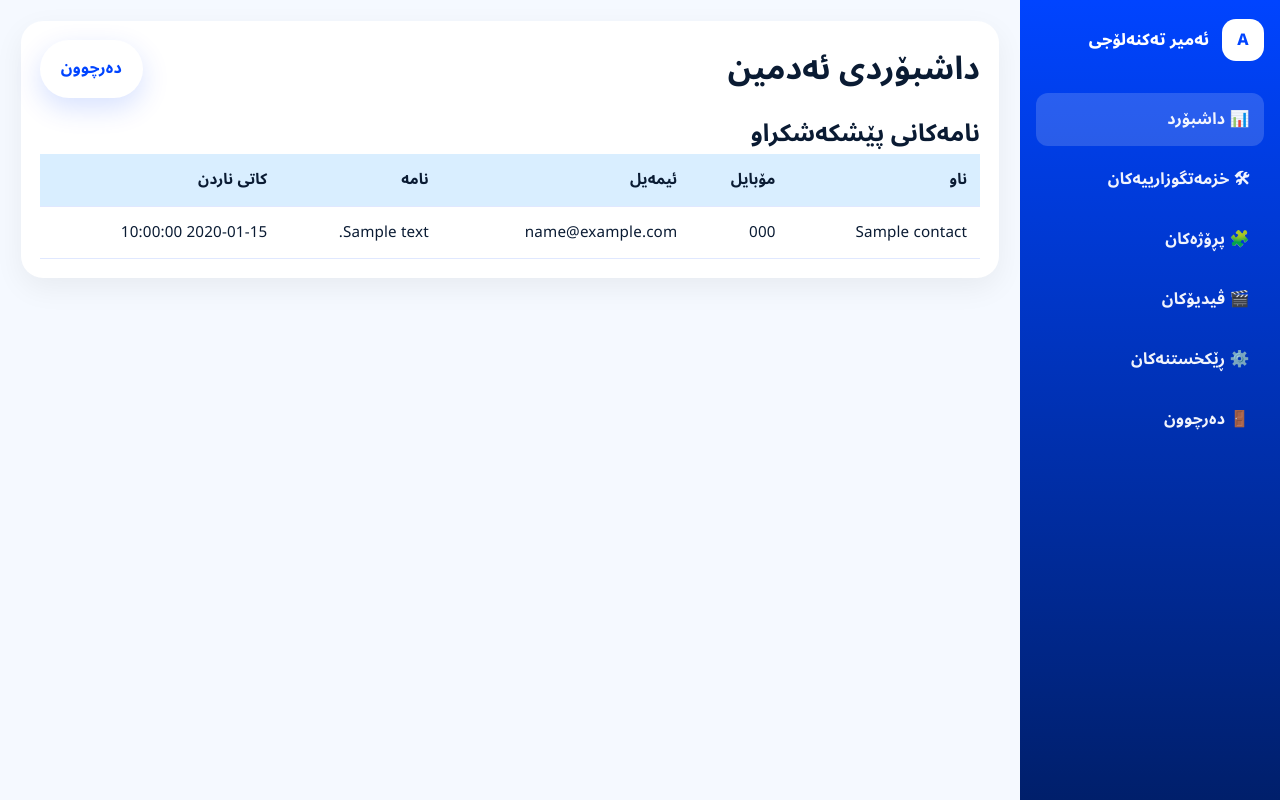
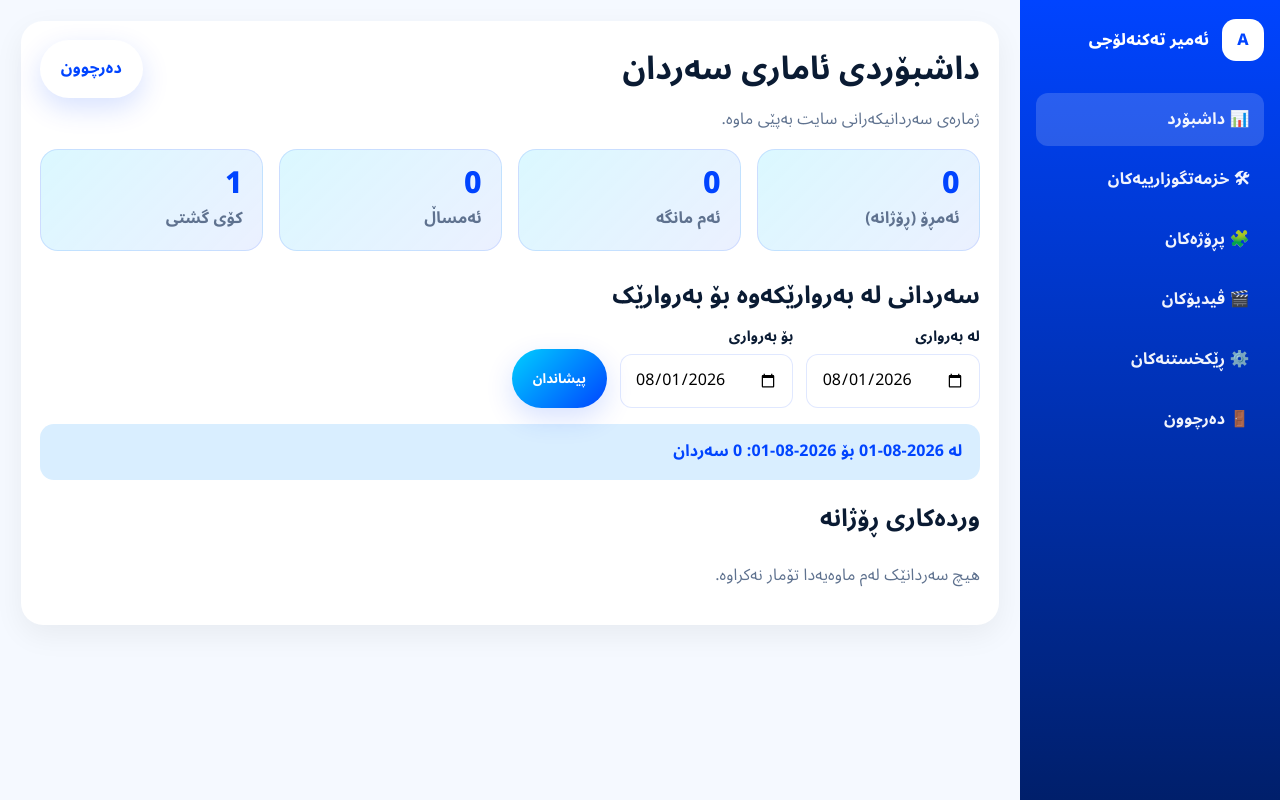
Before and after one commit to amirtech0022-art/delivary, a PHP site: page /admin/dashboard.php in a window 1280 px wide. Run offline with PHP 8.4, Linux system fonts and the light colour scheme; the visitor is signed in with stand-in values (Sample User, id 1); tables that the repository leaves empty hold one stand-in row (values such as "Sample post"); some libraries are stand-ins or nearby versions.

Commit message:
Add visitor analytics by implementing visit tracking and dashboard statistics

```diff
--- a/admin/dashboard.php
+++ b/admin/dashboard.php
@@ -6,29 +6,74 @@ if (!($_SESSION['admin_logged_in'] ?? false)) {
 }
 require_once __DIR__ . '/../includes/db.php';
 $conn = getDbConnection();
+ensureVisitsTable();
 
-$messages = [];
-$result = mysqli_query($conn, 'SELECT * FROM contacts ORDER BY id DESC');
-while ($row = mysqli_fetch_assoc($result)) {
-    $messages[] = $row;
+// Helper: run a COUNT(*) query and return the integer result.
+function countVisits($sql, $types = '', ...$params)
+{
+    $conn = getDbConnection();
+    $stmt = $conn->prepare($sql);
+    if ($types !== '') {
+        $stmt->bind_param($types, ...$params);
     }
+    $stmt->execute();
+    $row = $stmt->get_result()->fetch_assoc();
+    return (int)($row['c'] ?? 0);
+}
+
+$todayCount = countVisits('SELECT COUNT(*) AS c FROM visits WHERE visit_date = CURDATE()');
+$monthCount = countVisits('SELECT COUNT(*) AS c FROM visits WHERE YEAR(visit_date) = YEAR(CURDATE()) AND MONTH(visit_date) = MONTH(CURDATE())');
+$yearCount  = countVisits('SELECT COUNT(*) AS c FROM visits WHERE YEAR(visit_date) = YEAR(CURDATE())');
+$totalCount = countVisits('SELECT COUNT(*) AS c FROM visits');
+
+// Date range filter (from / to). Defaults: first day of this month .. today.
+$validDate = static function ($value) {
+    $d = DateTime::createFromFormat('Y-m-d', (string)$value);
+    return ($d && $d->format('Y-m-d') === $value) ? $value : null;
+};
+$from = $validDate($_GET['from'] ?? '') ?? date('Y-m-01');
+$to   = $validDate($_GET['to'] ?? '')   ?? date('Y-m-d');
+if ($from > $to) { [$from, $to] = [$to, $from]; }
+
+$rangeCount = countVisits('SELECT COUNT(*) AS c FROM visits WHERE visit_date BETWEEN ? AND ?', 'ss', $from, $to);
+
+// Daily breakdown within the selected range.
+$daily = [];
+$stmt = $conn->prepare('SELECT visit_date, COUNT(*) AS c FROM visits WHERE visit_date BETWEEN ? AND ? GROUP BY visit_date ORDER BY visit_date DESC');
+$stmt->bind_param('ss', $from, $to);
+$stmt->execute();
+$res = $stmt->get_result();
+while ($row = $res->fetch_assoc()) $daily[] = $row;
+$maxDaily = 0;
+foreach ($daily as $d) { if ((int)$d['c'] > $maxDaily) $maxDaily = (int)$d['c']; }
 ?>
 <!DOCTYPE html>
 <html lang="ckb" dir="rtl">
 <head>
   <meta charset="UTF-8" />
   <meta name="viewport" content="width=device-width, initial-scale=1.0" />
-  <title>ئەدمین | دۆخی پێشکەشەکان</title>
+  <title>ئەدمین | داشبۆردی ئامار</title>
   <link rel="preconnect" href="https://fonts.googleapis.com" />
   <link rel="preconnect" href="https://fonts.gstatic.com" crossorigin />
   <link href="https://fonts.googleapis.com/css2?family=Amiri:wght@400;700&family=Noto+Sans+Arabic:wght@300;400;500;600;700;800&display=swap" rel="stylesheet" />
   <link rel="stylesheet" href="../assets/style.css" />
   <link rel="stylesheet" href="assets.css" />
   <style>
+    .stat-cards { display: grid; grid-template-columns: repeat(4, minmax(0, 1fr)); gap: 1rem; margin: 1rem 0 1.6rem; }
+    .stat-box { border-radius: 18px; padding: 1.1rem 1.2rem; background: linear-gradient(135deg, rgba(0,207,255,0.14), rgba(0,68,255,0.08)); border: 1px solid var(--border); }
+    .stat-box .num { font-size: 1.9rem; font-weight: 800; color: var(--primary-deep); line-height: 1.1; }
+    .stat-box .lbl { color: var(--muted); font-weight: 700; margin-top: 0.25rem; }
+    .filter-row { display: flex; flex-wrap: wrap; gap: 0.8rem; align-items: end; margin: 0.5rem 0 1rem; }
+    .filter-row .field { display: grid; gap: 0.3rem; }
+    .filter-row label { font-weight: 700; font-size: 0.9rem; }
+    .filter-row input { padding: 0.7rem 0.9rem; border-radius: 12px; border: 1px solid var(--border); font: inherit; }
+    .range-result { background: var(--pale-blue); border-radius: 14px; padding: 0.9rem 1.1rem; font-weight: 700; color: var(--primary-deep); margin-bottom: 1.2rem; }
     table { width: 100%; border-collapse: collapse; font-size: 0.95rem; }
-    th, td { border-bottom: 1px solid var(--border); padding: 0.8rem; text-align: right; vertical-align: top; }
+    th, td { border-bottom: 1px solid var(--border); padding: 0.8rem; text-align: right; vertical-align: middle; }
     th { background: var(--pale-blue); }
-    .actions a { color: var(--primary-deep); font-weight: 700; }
+    .bar { height: 10px; border-radius: 999px; background: linear-gradient(135deg, var(--accent-cyan), var(--primary-deep)); min-width: 6px; }
+    .empty { color: var(--muted); padding: 1rem 0; }
+    @media (max-width: 900px) { .stat-cards { grid-template-columns: repeat(2, minmax(0,1fr)); } }
   </style>
 </head>
 <body>
@@ -50,34 +95,61 @@ while ($row = mysqli_fetch_assoc($result)) {
 
     <main class="admin-main">
       <div class="admin-card">
-        <div class="topbar" style="display:flex; justify-content:space-between; align-items:center; margin-bottom:1rem;">
-          <h1 style="margin:0;">داشبۆردی ئەدمین</h1>
+        <div class="topbar" style="display:flex; justify-content:space-between; align-items:center; margin-bottom:0.5rem;">
+          <h1 style="margin:0;">داشبۆردی ئاماری سەردان</h1>
           <a class="btn btn-secondary" href="logout.php">دەرچوون</a>
         </div>
+        <p style="color:var(--muted); margin-bottom:0.5rem;">ژمارەی سەردانیکەرانی سایت بەپێی ماوە.</p>
 
-        <h2>نامەکانی پێشکەشکراو</h2>
+        <div class="stat-cards">
+          <div class="stat-box"><div class="num"><?= number_format($todayCount) ?></div><div class="lbl">ئەمڕۆ (ڕۆژانە)</div></div>
+          <div class="stat-box"><div class="num"><?= number_format($monthCount) ?></div><div class="lbl">ئەم مانگە</div></div>
+          <div class="stat-box"><div class="num"><?= number_format($yearCount) ?></div><div class="lbl">ئەمساڵ</div></div>
+          <div class="stat-box"><div class="num"><?= number_format($totalCount) ?></div><div class="lbl">کۆی گشتی</div></div>
+        </div>
+
+        <h2 style="margin-bottom:0.4rem;">سەردانی لە بەروارێکەوە بۆ بەروارێک</h2>
+        <form method="get" class="filter-row">
+          <div class="field">
+            <label for="from">لە بەرواری</label>
+            <input type="date" id="from" name="from" value="<?= htmlspecialchars($from, ENT_QUOTES, 'UTF-8') ?>" />
+          </div>
+          <div class="field">
+            <label for="to">بۆ بەرواری</label>
+            <input type="date" id="to" name="to" value="<?= htmlspecialchars($to, ENT_QUOTES, 'UTF-8') ?>" />
+          </div>
+          <button class="btn btn-primary" type="submit">پیشاندان</button>
+        </form>
+
+        <div class="range-result">
+          لە <?= htmlspecialchars($from, ENT_QUOTES, 'UTF-8') ?> بۆ <?= htmlspecialchars($to, ENT_QUOTES, 'UTF-8') ?>:
+          <?= number_format($rangeCount) ?> سەردان
+        </div>
+
+        <h2 style="margin-bottom:0.4rem;">وردەکاری ڕۆژانە</h2>
+        <?php if (!$daily): ?>
+          <div class="empty">هیچ سەردانێک لەم ماوەیەدا تۆمار نەکراوە.</div>
+        <?php else: ?>
           <table>
             <thead>
               <tr>
-              <th>ناو</th>
-              <th>مۆبایل</th>
-              <th>ئیمەیل</th>
-              <th>نامە</th>
-              <th>کاتی ناردن</th>
+                <th style="width:180px;">بەروار</th>
+                <th style="width:120px;">ژمارە</th>
+                <th>ڕێژە</th>
               </tr>
             </thead>
             <tbody>
-            <?php foreach ($messages as $msg): ?>
+              <?php foreach ($daily as $d): ?>
+                <?php $pct = $maxDaily > 0 ? max(4, (int)round((int)$d['c'] / $maxDaily * 100)) : 0; ?>
                 <tr>
-                <td><?= htmlspecialchars($msg['name'], ENT_QUOTES, 'UTF-8') ?></td>
-                <td><?= htmlspecialchars($msg['phone'], ENT_QUOTES, 'UTF-8') ?></td>
-                <td><?= htmlspecialchars($msg['email'], ENT_QUOTES, 'UTF-8') ?></td>
-                <td><?= htmlspecialchars($msg['message'], ENT_QUOTES, 'UTF-8') ?></td>
-                <td><?= htmlspecialchars($msg['created_at'], ENT_QUOTES, 'UTF-8') ?></td>
+                  <td><?= htmlspecialchars($d['visit_date'], ENT_QUOTES, 'UTF-8') ?></td>
+                  <td><?= number_format((int)$d['c']) ?></td>
+                  <td><div class="bar" style="width:<?= $pct ?>%;"></div></td>
                 </tr>
               <?php endforeach; ?>
             </tbody>
           </table>
+        <?php endif; ?>
       </div>
     </main>
   </div>
--- a/includes/db.php
+++ b/includes/db.php
@@ -61,4 +61,44 @@ function setSetting($key, $value)
     $stmt->bind_param('ss', $key, $value);
     $stmt->execute();
 }
+
+/**
+ * Make sure the visits table exists (visitor analytics).
+ */
+function ensureVisitsTable()
+{
+    static $done = false;
+    if ($done) return;
+    $conn = getDbConnection();
+    mysqli_query($conn, "CREATE TABLE IF NOT EXISTS visits (
+        id INT AUTO_INCREMENT PRIMARY KEY,
+        visit_date DATE NOT NULL,
+        ip_address VARCHAR(45),
+        user_agent TEXT,
+        created_at TIMESTAMP DEFAULT CURRENT_TIMESTAMP,
+        INDEX idx_visit_date (visit_date)
+    ) ENGINE=InnoDB DEFAULT CHARSET=utf8mb4");
+    $done = true;
+}
+
+/**
+ * Record one visit for the current browser session, at most once per day.
+ * Logged-in admins are not counted so the numbers reflect real visitors.
+ */
+function recordVisit()
+{
+    if ($_SESSION['admin_logged_in'] ?? false) return;
+
+    $today = date('Y-m-d');
+    if (($_SESSION['last_visit_day'] ?? '') === $today) return;
+    $_SESSION['last_visit_day'] = $today;
+
+    ensureVisitsTable();
+    $conn = getDbConnection();
+    $ip = substr($_SERVER['REMOTE_ADDR'] ?? '', 0, 45);
+    $ua = $_SERVER['HTTP_USER_AGENT'] ?? '';
+    $stmt = $conn->prepare('INSERT INTO visits (visit_date, ip_address, user_agent) VALUES (?, ?, ?)');
+    $stmt->bind_param('sss', $today, $ip, $ua);
+    $stmt->execute();
+}
 ?>
--- a/index.php
+++ b/index.php
@@ -3,6 +3,8 @@ session_start();
 require_once __DIR__ . '/includes/db.php';
 
 $conn = getDbConnection();
+
+recordVisit();
 
 $siteLogo = getSetting('site_logo', '');
 
```
Also changed, not shown: database/schema.sql (+9 -0 lines). Lines whose indentation alone changed are shown as unchanged.
